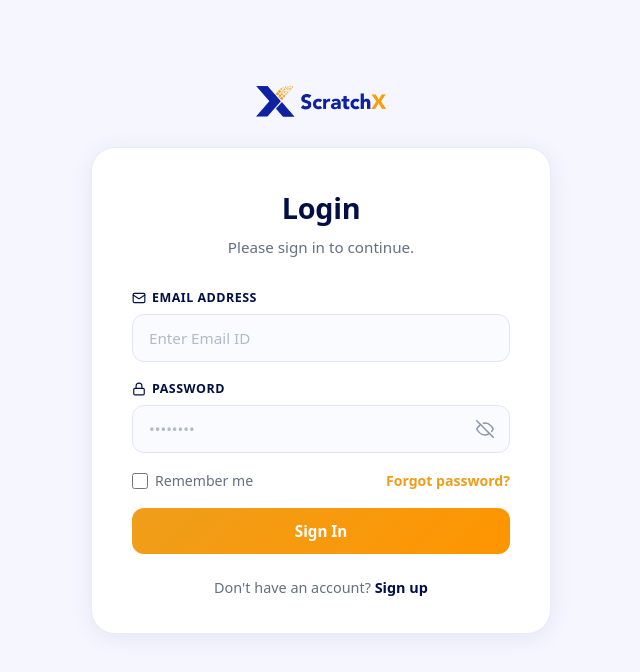
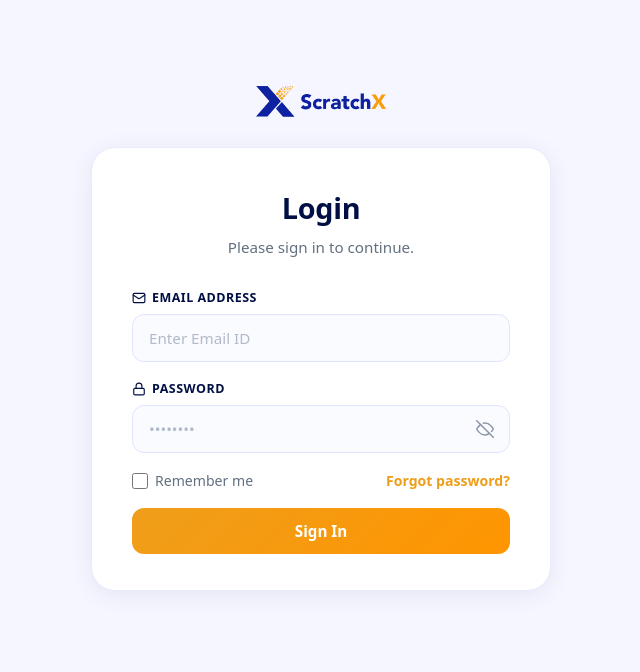
Before and after one commit to desartist/Test_ScratchX, a Next.js app: page /auth/login in a window 1280 px wide. Shown: the top 672 px of the page, without its empty margins (319-959 px from the left). Built offline with nearby package versions, Linux system fonts and the light colour scheme; no server answers; a web font is replaced by a local one.

Commit message:
login page change

```diff
--- a/app/auth/login/page.js
+++ b/app/auth/login/page.js
@@ -24,10 +24,10 @@ export default function LoginPage() {
         <LoginForm />
 
         {/* Footer */}
-        <p className={styles.signupLine}>
+        {/* <p className={styles.signupLine}>
           Don&apos;t have an account?{' '}
           <Link href="/auth/register">Sign up</Link>
-        </p>
+        </p> */}
       </div>
     </div>
   );
```
